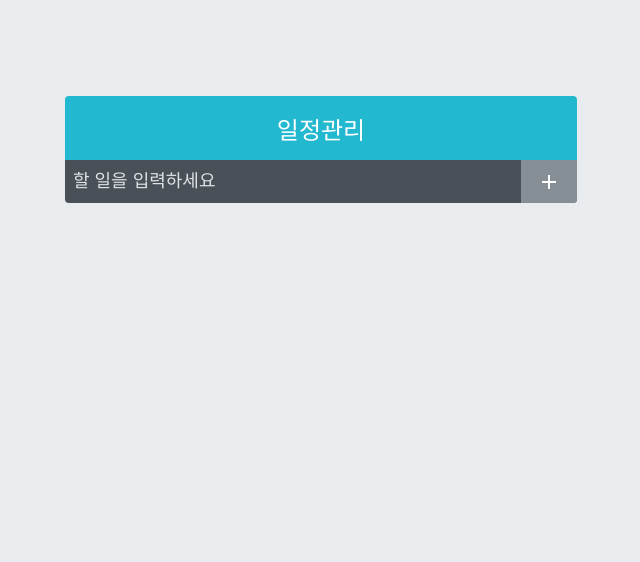
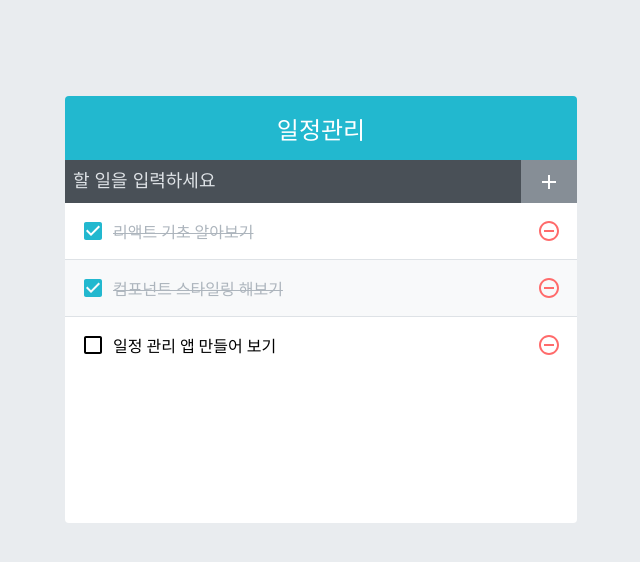
Before and after one commit to rival6821/react-study-book, a React (Create React App) app in the folder todo-app/: page / in a window 1280 px wide. Shown: the top 562 px of the page, without its empty margins (319-959 px from the left). Built offline with nearby package versions, Linux system fonts and the light colour scheme.

Commit message:
일정관리 todo 디자인, state세팅

```diff
--- a/todo-app/src/App.js
+++ b/todo-app/src/App.js
@@ -1,11 +1,30 @@
-import React from 'react';
+import React, { useState } from 'react';
 import TodoTemplate from './components/TodoTemplate';
 import TodoInsert from './components/TodoInsert';
+import TodoList from './components/TodoList';
 
 const App = () => {
+  const [todos, setTodos] = useState([
+    {
+      id: 1,
+      text: '리액트 기초 알아보기',
+      checked: true,
+    },
+    {
+      id: 2,
+      text: '컴포넌트 스타일링 해보기',
+      checked: true,
+    },
+    {
+      id: 3,
+      text: '일정 관리 앱 만들어 보기',
+      checked: false,
+    },
+  ]);
   return (
     <TodoTemplate>
       <TodoInsert />
+      <TodoList todos={todos} />
     </TodoTemplate>
   );
 };
--- a/todo-app/src/components/TodoInsert.js
+++ b/todo-app/src/components/TodoInsert.js
@@ -1,11 +1,20 @@
-import React from 'react';
+import React, { useState, useCallback } from 'react';
 import { MdAdd } from 'react-icons/md';
 import './TodoInsert.scss';
 
 const TodoInsert = () => {
+  const [value, setValue] = useState('');
+
+  const onChange = useCallback(e => {
+    setValue(e.target.value);
+  }, []);
   return (
     <form className="TodoInsert">
-      <input placeholder="할 일을 입력하세요" />
+      <input
+        placeholder="할 일을 입력하세요"
+        value={value}
+        onChange={onChange}
+      />
       <button type="submit">
         <MdAdd />
       </button>
--- /dev/null
+++ b/todo-app/src/components/TodoList.js
@@ -0,0 +1,15 @@
+import React from 'react';
+import TodoListItem from './TodoListItem';
+import './TodoList.scss';
+
+const TodoList = ({ todos }) => {
+  return (
+    <div className="TodoList">
+      {todos.map(todo => (
+        <TodoListItem todo={todo} key={todo.id} />
+      ))}
+    </div>
+  );
+};
+
+export default TodoList;
--- /dev/null
+++ b/todo-app/src/components/TodoList.scss
@@ -0,0 +1,5 @@
+.TodoList {
+  min-height: 320px;
+  max-height: 513px;
+  overflow-y: auto;
+}
--- /dev/null
+++ b/todo-app/src/components/TodoListItem.js
@@ -0,0 +1,25 @@
+import React from 'react';
+import {
+  MdCheckBoxOutlineBlank,
+  MdRemoveCircleOutline,
+  MdCheckBox,
+} from 'react-icons/md';
+import cn from 'classnames';
+import './TodoListItem.scss';
+
+const TodoListItem = ({ todo }) => {
+  const { text, checked } = todo;
+  return (
+    <div className="TodoListItem">
+      <div className={cn('checkbox', { checked })}>
+        {checked ? <MdCheckBox /> : <MdCheckBoxOutlineBlank />}
+        <div className="text">{text}</div>
+      </div>
+      <div className="remove">
+        <MdRemoveCircleOutline />
+      </div>
+    </div>
+  );
+};
+
+export default TodoListItem;
--- /dev/null
+++ b/todo-app/src/components/TodoListItem.scss
@@ -0,0 +1,44 @@
+.TodoListItem {
+  padding: 1rem;
+  display: flex;
+  align-items: center;
+  &:nth-child(even) {
+    background: #f8f9fa;
+  }
+  .checkbox {
+    cursor: pointer;
+    flex: 1;
+    display: flex;
+    align-items: center;
+    svg {
+      font-size: 1.5rem;
+    }
+    .text {
+      margin-left: 0.5rem;
+      flex: 1;
+    }
+    &.checked {
+      svg {
+        color: #22b8cf;
+      }
+      .text {
+        color: #adb5bd;
+        text-decoration: line-through;
+      }
+    }
+  }
+  .remove {
+    display: flex;
+    align-items: center;
+    font-size: 1.5rem;
+    color: #ff6b6b;
+    cursor: pointer;
+    &:hover {
+      color: #ff8787;
+    }
+  }
+
+  & + & {
+    border-top: 1px solid #dee2e6;
+  }
+}
```
